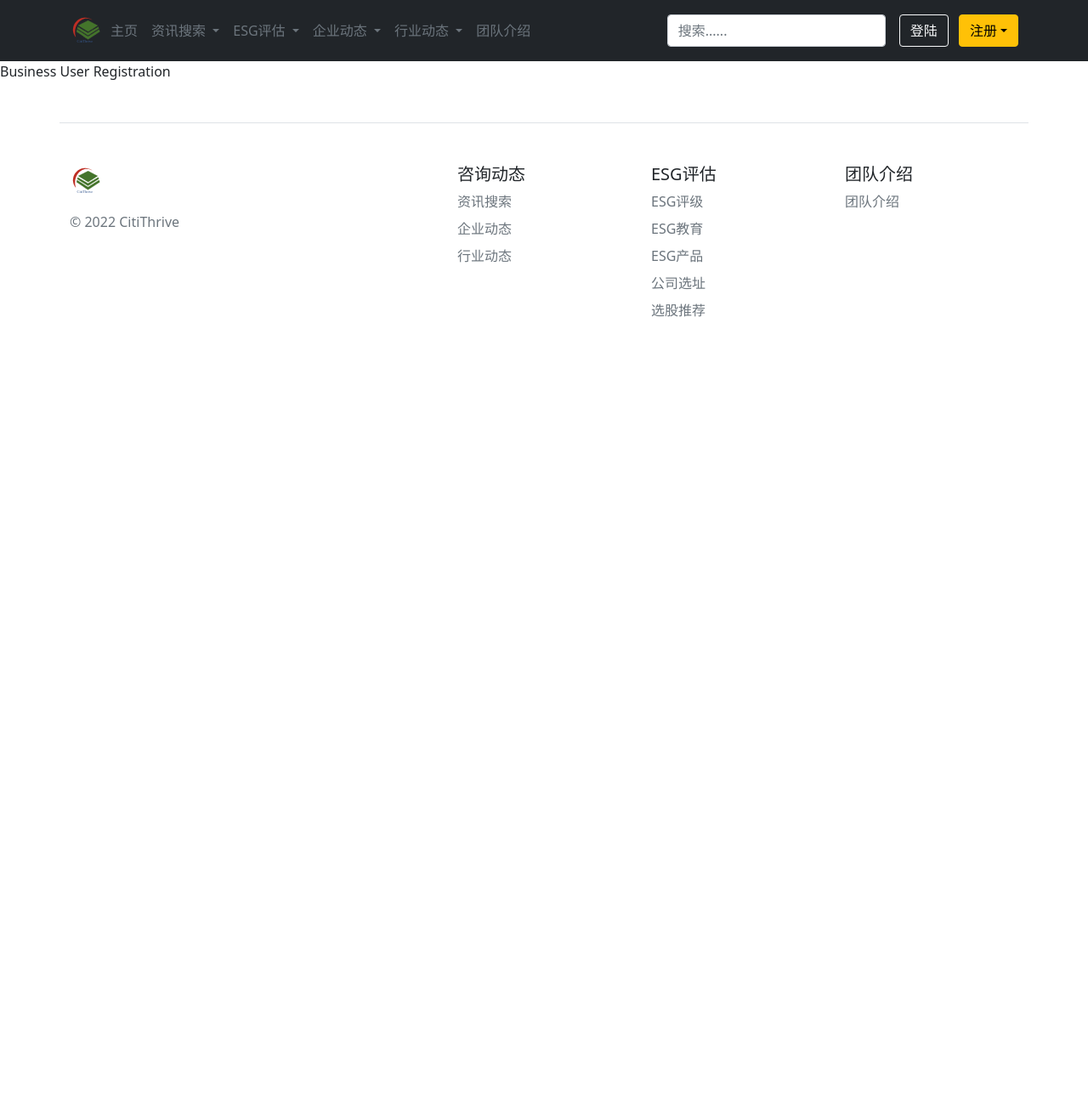
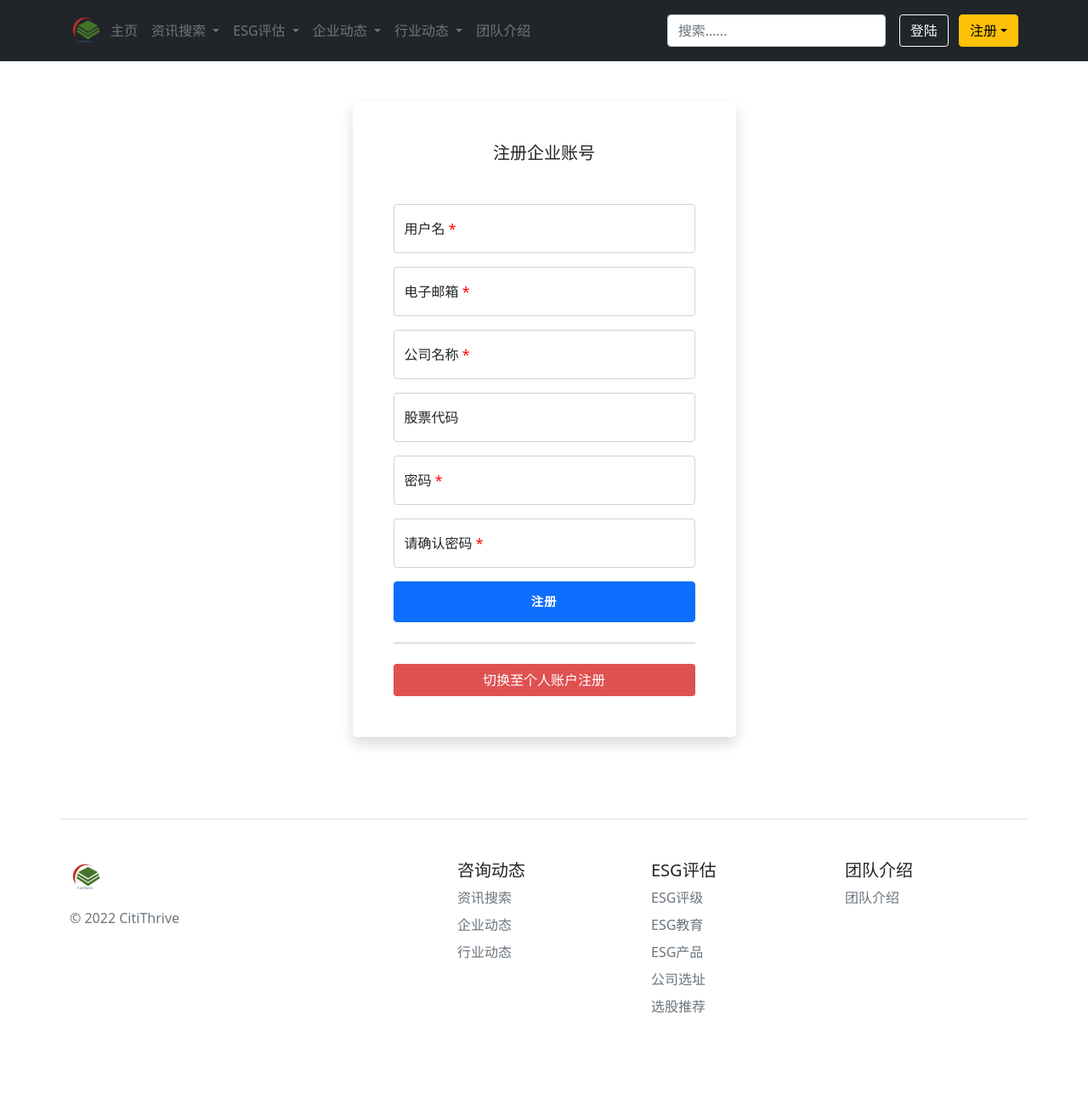
Before and after one commit to TonyCSB/CitiThrive, a Flask app: page /user/register/business in a window 1280 px wide. Shown: the whole page at 85% size. Before the commit the page ends 373 px from the top, so only its background shows below. Run offline with Flask 2, Linux system fonts and the light colour scheme; some libraries are stand-ins or nearby versions.

Commit message:
Update 2022.02.13-21:00:47

```diff
--- a/flask_app/forms.py
+++ b/flask_app/forms.py
@@ -5,12 +5,41 @@ from wtforms.validators import (
     InputRequired,
     Length,
     Email,
-    EqualTo
+    EqualTo,
+    ValidationError
 )
+from id_validator import validator
 
 
 class LoginForm(FlaskForm):
     accountType = RadioField("Account Type", validators=[InputRequired()], choices=[(0, "企业账号"), (1, "个人账号")], default=0)
-    username = StringField("Username", validators=[InputRequired()])
-    password = PasswordField("Password", validators=[InputRequired()])
-    submit = SubmitField("Login")
+    username = StringField("用户名", validators=[InputRequired()])
+    password = PasswordField("密码", validators=[InputRequired()])
+    submit = SubmitField("登陆")
+
+
+class RegistrationBusinessForm(FlaskForm):
+    username = StringField("用户名", validators=[InputRequired()], render_kw={'class': 'form-control', 'placeholder': 'username'})
+    email = StringField("电子邮箱", validators=[InputRequired(), Email()], render_kw={'class': 'form-control', 'placeholder': 'email'})
+    companyName = StringField("公司名称", validators=[InputRequired()], render_kw={'class': 'form-control', 'placeholder': 'XX公司'})
+    stockCode = StringField("股票代码", render_kw={'class': 'form-control', 'placeholder': 'AAPL'})
+
+    password = PasswordField("密码", validators=[InputRequired(), Length(min=8)], render_kw={'class': 'form-control', 'placeholder': 'password'})
+    confirm_pwd = PasswordField("请确认密码", validators=[InputRequired(), EqualTo("password")], render_kw={'class': 'form-control', 'placeholder': 'password'})
+
+    submit = SubmitField("注册", render_kw={'class': 'btn btn-primary btn-login text-uppercase fw-bold'})
+
+
+class RegistrationPersonalForm(FlaskForm):
+    username = StringField("用户名", validators=[InputRequired()], render_kw={'class': 'form-control', 'placeholder': 'username'})
+    email = StringField("电子邮箱", validators=[InputRequired(), Email()], render_kw={'class': 'form-control', 'placeholder': 'email'})
+    id = StringField("身份证号码", validators=[InputRequired(), Length(min=15, max=18)], render_kw={'class': 'form-control', 'placeholder': '310110194910011008'})
+
+    password = PasswordField("密码", validators=[InputRequired(), Length(min=8)], render_kw={'class': 'form-control', 'placeholder': 'password'})
+    confirm_pwd = PasswordField("请确认密码", validators=[InputRequired(), EqualTo("password")], render_kw={'class': 'form-control', 'placeholder': 'password'})
+
+    submit = SubmitField("注册", render_kw={'class': 'btn btn-primary btn-login text-uppercase fw-bold'})
+
+    def validate_id(form, field):
+        if not validator.is_valid(field.data):
+            raise ValidationError("身份证号码校验失败")
--- a/flask_app/static/css/login.css
+++ b/flask_app/static/css/login.css
@@ -13,3 +13,8 @@
     color: white !important;
     background-color: #DF5151;
 }
+
+.form-floating.required .control-label:after {
+    content:" *";
+    color:red;
+  }
--- /dev/null
+++ b/flask_app/templates/register.html
@@ -0,0 +1,67 @@
+{% extends "base.html" %}
+{% block content %}
+
+
+<link href="{{ url_for('static', filename='css/login.css') }}" rel="stylesheet">
+
+<div class="container">
+    <div class="row">
+        <div class="col-sm-9 col-md-7 col-lg-5 mx-auto">
+            <div class="card border-0 shadow rounded-3 my-5">
+                <div class="card-body p-4 p-sm-5">
+                    <h5 class="card-title text-center mb-5 fw-light fs-5">{{ formTitle }}</h5>
+                    <form action="" method="post">
+                        {{ form.csrf_token }}
+                        {% with messages = get_flashed_messages() %}
+                        {% if messages %}
+                        {% for message in messages %}
+                        <div class="alert alert-danger text-center">
+                            {{ message }}
+                        </div>
+                        {% endfor %}
+                        {% endif %}
+                        {% endwith %}
+
+                        {% for field in form %}
+                        {% if field.type == 'StringField' or field.type == 'PasswordField' %}
+                        <div class="form-floating mb-3 {% if field.flags.required %}required{% endif %}">
+                            {{ field() }}
+                            {{ field.label(class="control-label") }}
+
+                            {% if field.errors %}
+                            <div class="alert alert-warning" role="alert">
+                                {% for error in field.errors %}
+                                <span>{{ error }}</span>
+                                {% endfor %}
+                            </div>
+                            {% endif %}
+                        </div>
+                        {% elif field.type == 'SubmitField' %}
+                        <div class="d-grid">
+                            {{ field() }}
+                        </div>
+                        {% endif %}
+                        {% endfor %}
+                        <hr class="my-4">
+                    </form>
+                    {% if formTitle == "注册个人账号" %}
+                    <div class="d-grid text-uppercase fw-bold">
+                        <a class="btn btn-2b" href="{{ url_for('users.register_business') }}">
+                            切换至企业账户注册
+                        </a>
+                    </div>
+                    {% else %}
+                    <div class="d-grid text-uppercase fw-bold">
+                        <a class="btn btn-2c" href="{{ url_for('users.register_personal') }}">
+                            切换至个人账户注册
+                        </a>
+                    </div>
+                    {% endif %}
+                </div>
+            </div>
+        </div>
+    </div>
+</div>
+
+
+{% endblock %}
--- a/flask_app/users/routes.py
+++ b/flask_app/users/routes.py
@@ -3,18 +3,37 @@ from flask_login import current_user, login_required, login_user, logout_user
 
 from .. import bcrypt
 from ..models import User
-from ..forms import LoginForm
+from ..forms import LoginForm, RegistrationPersonalForm, RegistrationBusinessForm
 
 users = Blueprint("users", __name__)
 
 
 @users.route("/register/business", methods=["GET", "POST"])
 def register_business():
-    return render_template("plaintext.html", content="Business User Registration")
+    if current_user.is_authenticated:
+        logout_user()
+        return redirect(url_for("users.register_personal"))
+
+    form = RegistrationBusinessForm()
+
+    if form.validate_on_submit():
+        return render_template("register.html", form=form)
+
+    return render_template("register.html", form=form, formTitle="注册企业账号")
+
 
 @users.route("/register/personal", methods=["GET", "POST"])
 def register_personal():
-    return render_template("plaintext.html", content="Consumer User Registration")
+    if current_user.is_authenticated:
+        logout_user()
+        return redirect(url_for("users.register_personal"))
+
+    form = RegistrationPersonalForm()
+
+    if form.validate_on_submit():
+        return render_template("register.html", form=form)
+
+    return render_template("register.html", form=form, formTitle="注册个人账号")
 
 
 @users.route("/login", methods=["GET", "POST"])
--- a/requirements.txt
+++ b/requirements.txt
@@ -4,3 +4,4 @@ flask-login
 flask-mongoengine
 flask-bcrypt
 flask-wtf
+id_validator
```
Also changed, not shown: flask_app/templates/login.html (+5 -5 lines).
